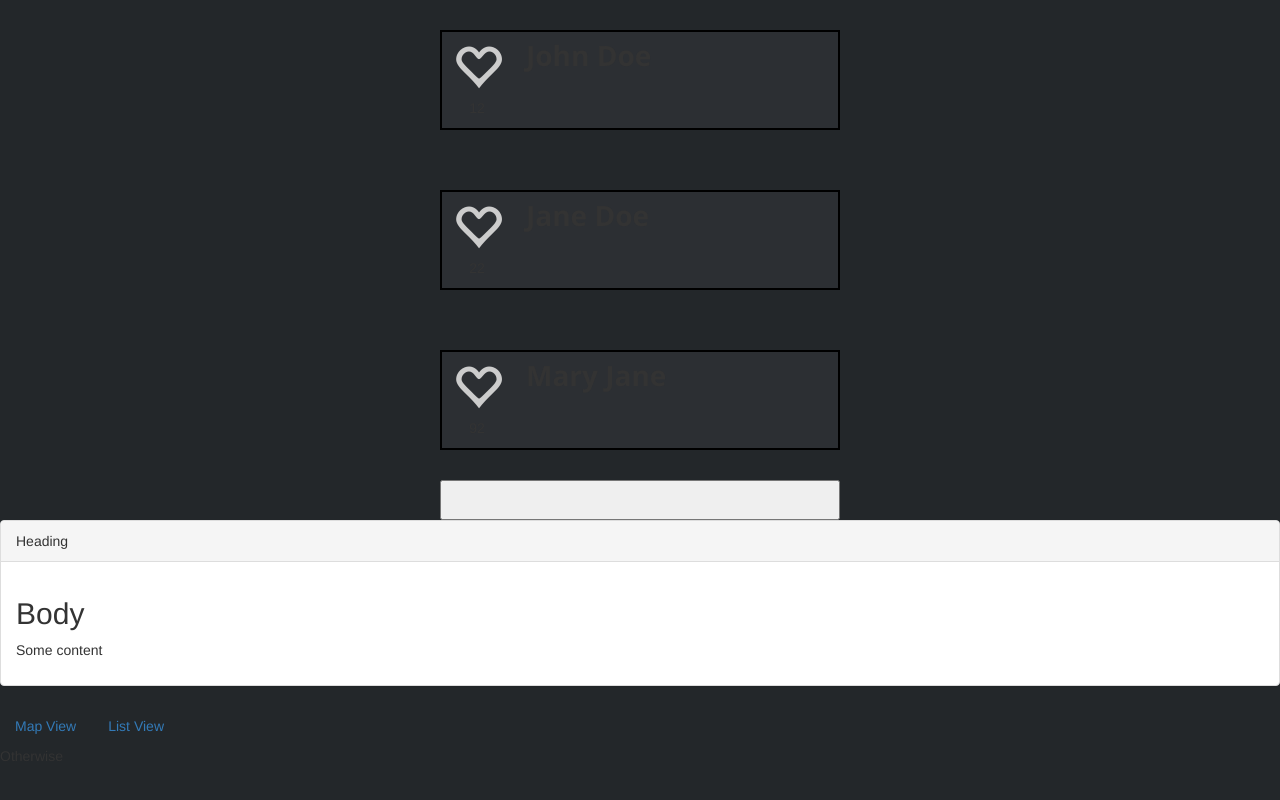
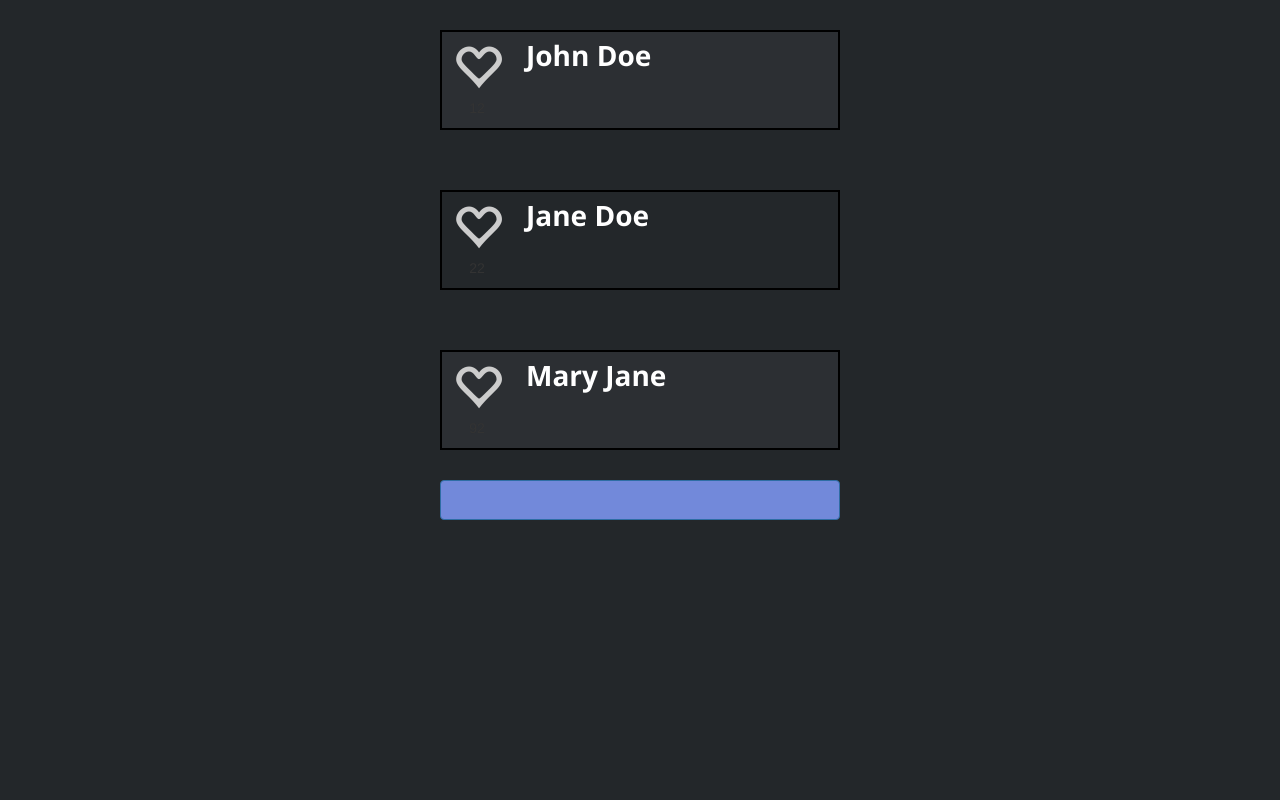
Before and after one commit to SB-FM/angularcourse, an Angular app: page / in a window 1280 px wide. Shown: the top 800 px of the page. Built offline with nearby package versions, Linux system fonts and the light colour scheme.

Commit message:
modified button and added color vars

```diff
--- /dev/null
+++ b/src/app/_colors.scss
@@ -0,0 +1,5 @@
+$font-active:#fff;
+$font-inactive:#99aab5;
+$background-active: #2c2f33;
+$background-inactive:#23272a;
+$button-color:	#7289da;
--- a/src/app/authors/authors.component.css
+++ b/src/app/authors/authors.component.css
@@ -2,6 +2,7 @@
   display: flex;
   flex-direction: column;
   justify-content: center;
+  margin-bottom: 300px;
 }
 
 .author__card {
@@ -19,7 +20,7 @@
 }
 
 .odd {
-  background-color: #2c2f33;
+  background-color: #23272a;
 }
 
 .authors__list {
@@ -35,9 +36,11 @@
   font-family: 'Segoe UI', Tahoma, Geneva, Verdana, sans-serif;
   font-weight: bold;
   font-size: 28px;
+  color: #fff;
 }
 
 .add-button {
   min-width: 80px;
   min-height: 40px;
+  background-color: #7289da;
 }
--- a/src/app/authors/authors.component.html
+++ b/src/app/authors/authors.component.html
@@ -1,7 +1,7 @@
 <div class="authors__container">
   <div class="authors__list">
     <div *ngIf="authors.length > 0; then authorList else noAuthors"></div>
-    <button class="add-button" (click)="onAdd()" ></button>
+    <button class="btn btn-primary add-button" (click)="onAdd()" ></button>
   </div>
   <ng-template #authorList>
     <div class="author__card" [class.even]="isEven" [class.odd]="isOdd" *ngFor="let author of authors;index as i;even as isEven; odd as isOdd">
--- a/src/app/authors/authors.component.min.css
+++ b/src/app/authors/authors.component.min.css
@@ -1 +1 @@
-.authors__container{display:flex;flex-direction:column;justify-content:center}.author__card{display:flex;flex-direction:row;border:2px solid black;min-width:400px;min-height:100px;flex:1;margin:30px 0 30px 0}.even{background-color:#2c2f33}.odd{background-color:#2c2f33}.authors__list{display:flex;flex-direction:column;justify-content:center;align-self:center;max-width:400px}.author__value{margin:3px 0 0 24px;font-family:'Segoe UI', Tahoma, Geneva, Verdana, sans-serif;font-weight:bold;font-size:28px}.add-button{min-width:80px;min-height:40px}
+.authors__container{display:flex;flex-direction:column;justify-content:center;margin-bottom:300px}.author__card{display:flex;flex-direction:row;border:2px solid black;min-width:400px;min-height:100px;flex:1;margin:30px 0 30px 0}.even{background-color:#2c2f33}.odd{background-color:#23272a}.authors__list{display:flex;flex-direction:column;justify-content:center;align-self:center;max-width:400px}.author__value{margin:3px 0 0 24px;font-family:'Segoe UI', Tahoma, Geneva, Verdana, sans-serif;font-weight:bold;font-size:28px;color:#fff}.add-button{min-width:80px;min-height:40px;background-color:#7289da}
--- a/src/app/authors/authors.component.scss
+++ b/src/app/authors/authors.component.scss
@@ -1,8 +1,9 @@
+@import "../_colors.scss";
 .authors__container {
   display: flex;
   flex-direction: column;
   justify-content: center;
-
+  margin-bottom: 300px;
 }
 
 .author__card {
@@ -16,11 +17,11 @@
 }
 
 .even {
-  background-color: #2c2f33
+  background-color: $background-active;
 }
 
 .odd {
-  background-color: #2c2f33
+  background-color: $background-inactive;
 }
 
 .authors__list {
@@ -36,9 +37,11 @@
   font-family: 'Segoe UI', Tahoma, Geneva, Verdana, sans-serif;
   font-weight: bold;
   font-size: 28px;
+  color: $font-active;
 }
 
-.add-button{
-    min-width: 80px;
-    min-height: 40px;
+.add-button {
+  min-width: 80px;
+  min-height: 40px;
+  background-color: $button-color;
 }
```
